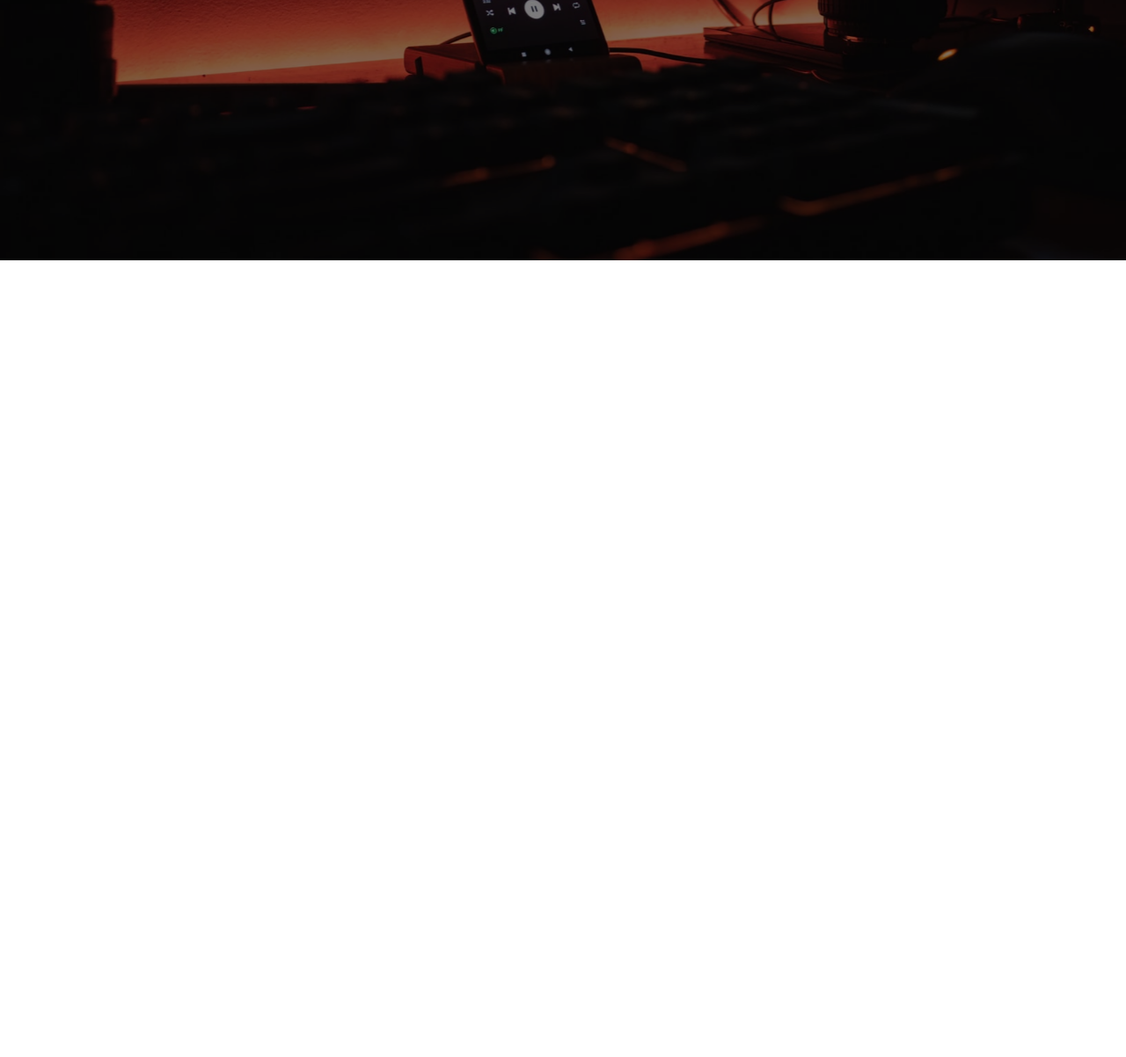
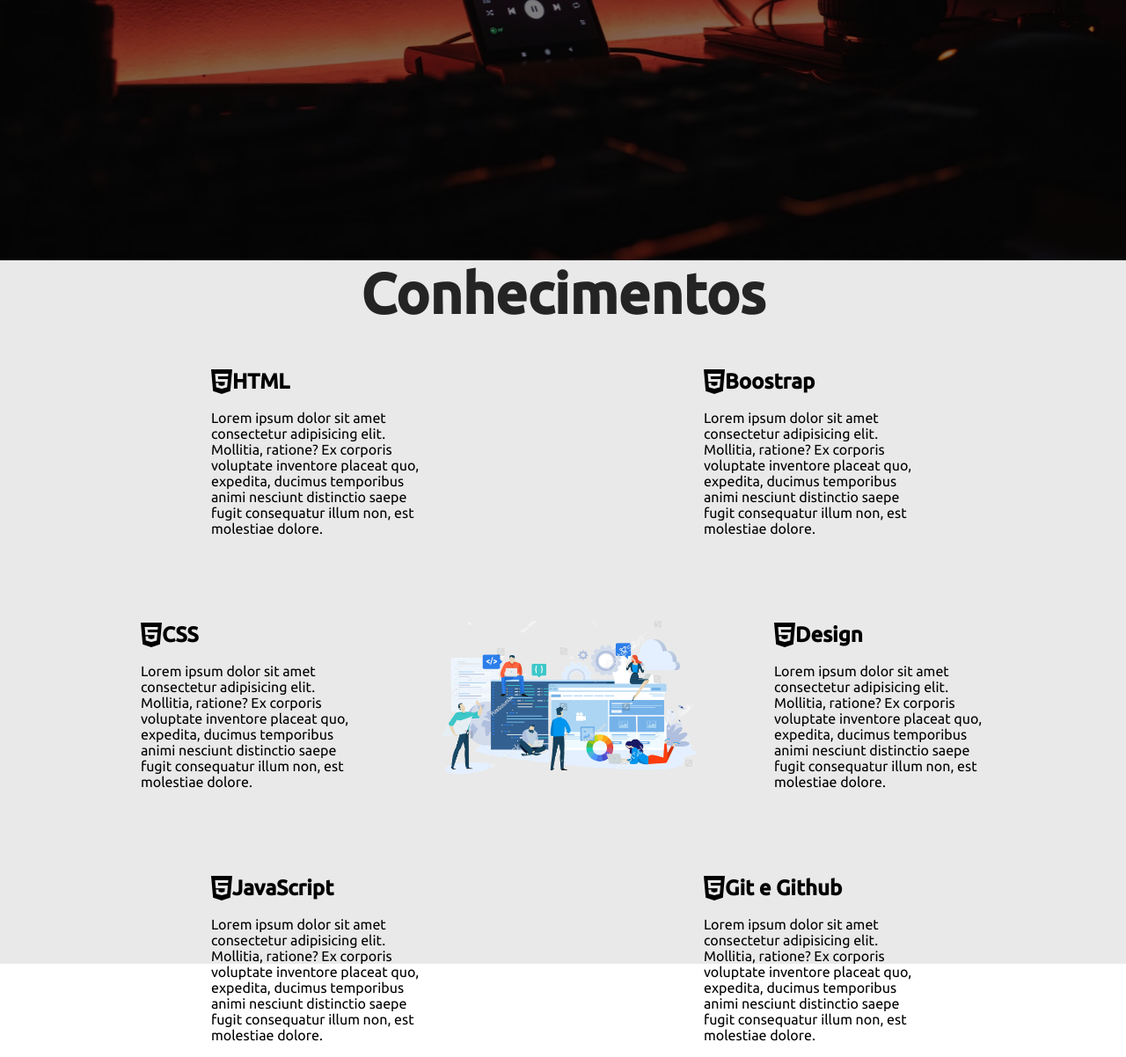
Before and after one commit to languageD/Portifolio, a plain HTML site: page index.html in a window 1280 px wide. Shown: the part 504-1706 px from the top of the page at 88% size. Before the commit the page ends 800 px from the top, so only its background shows below. Drawn offline with Linux system fonts and the light colour scheme.

Commit message:
Terminado a parte de conhecimentos

```diff
--- a/index.html
+++ b/index.html
@@ -52,6 +52,42 @@
           </div>
         </nav>
       </div>
+
+      <div class="sessao-conhecimentos">
+        <div class="sessao-header">
+          <h1>Conhecimentos</h1>
+        </div>
+
+        <div class="conhecimentos">
+          <div class="conhecimento">
+            <h2 class="conhecimento-header"><i class="fab fa-html5"></i>HTML</h2>
+            <P class="conhecimento-text">Lorem ipsum dolor sit amet consectetur adipisicing elit. Mollitia, ratione? Ex corporis voluptate inventore placeat quo, expedita, ducimus temporibus animi nesciunt distinctio saepe fugit consequatur illum non, est molestiae dolore.</P>
+          </div>
+          <div class="conhecimento">
+            <h2 class="conhecimento-header"> <i class="fab fa-html5"></i>CSS</h2>
+            <P class="conhecimento-text">Lorem ipsum dolor sit amet consectetur adipisicing elit. Mollitia, ratione? Ex corporis voluptate inventore placeat quo, expedita, ducimus temporibus animi nesciunt distinctio saepe fugit consequatur illum non, est molestiae dolore.</P>
+          </div>
+          <div class="conhecimento">
+            <h2 class="conhecimento-header">  <i class="fab fa-html5"></i>JavaScript</h2>
+            <P class="conhecimento-text">Lorem ipsum dolor sit amet consectetur adipisicing elit. Mollitia, ratione? Ex corporis voluptate inventore placeat quo, expedita, ducimus temporibus animi nesciunt distinctio saepe fugit consequatur illum non, est molestiae dolore.</P>
+          </div>
+          <div class="conhecimento">
+            <h2 class="conhecimento-header"> <i class="fab fa-html5"></i>Boostrap</h2>
+            <P class="conhecimento-text">Lorem ipsum dolor sit amet consectetur adipisicing elit. Mollitia, ratione? Ex corporis voluptate inventore placeat quo, expedita, ducimus temporibus animi nesciunt distinctio saepe fugit consequatur illum non, est molestiae dolore.</P>
+          </div>
+          <div class="conhecimento">
+            <h2 class="conhecimento-header">  <i class="fab fa-html5"></i>Design</h2>
+            <P class="conhecimento-text">Lorem ipsum dolor sit amet consectetur adipisicing elit. Mollitia, ratione? Ex corporis voluptate inventore placeat quo, expedita, ducimus temporibus animi nesciunt distinctio saepe fugit consequatur illum non, est molestiae dolore.</P>
+          </div>
+          <div class="conhecimento">
+            <h2 class="conhecimento-header">  <i class="fab fa-html5"></i>Git e Github</h2>
+            <P class="conhecimento-text">Lorem ipsum dolor sit amet consectetur adipisicing elit. Mollitia, ratione? Ex corporis voluptate inventore placeat quo, expedita, ducimus temporibus animi nesciunt distinctio saepe fugit consequatur illum non, est molestiae dolore.</P>
+          </div>
+          <div class="mini-img_wrapper">
+            <img src="imgs/mini-bg.png" alt="pequena imagem ilustrativa ">
+          </div>
+        </div>
+      </div>
     </div>
 
     <script src="script.js"></script>
--- a/style.css
+++ b/style.css
@@ -165,3 +165,73 @@ header {
 .icons i:hover {
   color: #552564de;
 }
+
+.sessao-conhecimentos {
+  height: 100vh;
+  width: 100%;
+  background-color: rgb(233, 233, 233);
+}
+
+.sessao-header {
+  text-align: center;
+  font-family: var(--fonte);
+  font-size: 2rem;
+  color: rgba(0, 0, 0, 0.849);
+  margin-bottom: 3rem;
+}
+
+.conhecimentos {
+  display: grid;
+  grid-template-columns: repeat(16, 1fr);
+  grid-template-rows: repeat(6, 4rem);
+  row-gap: 5rem;
+}
+.conhecimento-header {
+  display: flex;
+  align-items: center;
+  font-size: 1.5rem;
+  font-family: var(--fonte);
+}
+
+.conhecimento-header i {
+  font-size: 2rem;
+}
+.conhecimento-text {
+  font-family: var(--fonte);
+  margin-top: 1rem;
+}
+
+.conhecimento:nth-child(1) {
+  grid-column: 4/7;
+  grid-row: 1/3;
+}
+.conhecimento:nth-child(2) {
+  grid-column: 3/6;
+  grid-row: 3/5;
+}
+.conhecimento:nth-child(3) {
+  grid-column: 4/7;
+  grid-row: 5/-1;
+}
+.conhecimento:nth-child(4) {
+  grid-column: 11/14;
+  grid-row: 1/3;
+}
+.conhecimento:nth-child(5) {
+  grid-column: 12/15;
+  grid-row: 3/5;
+}
+.conhecimento:nth-child(6) {
+  grid-column: 11/14;
+  grid-row: 5/-1;
+}
+
+.mini-img_wrapper {
+  grid-column: 7/11;
+  grid-row: 3/6;
+  width: 100%;
+}
+.mini-img_wrapper img {
+  object-fit: cover;
+  width: 100%;
+}
```
Also changed, not shown: imgs/mini-bg.png (added).
